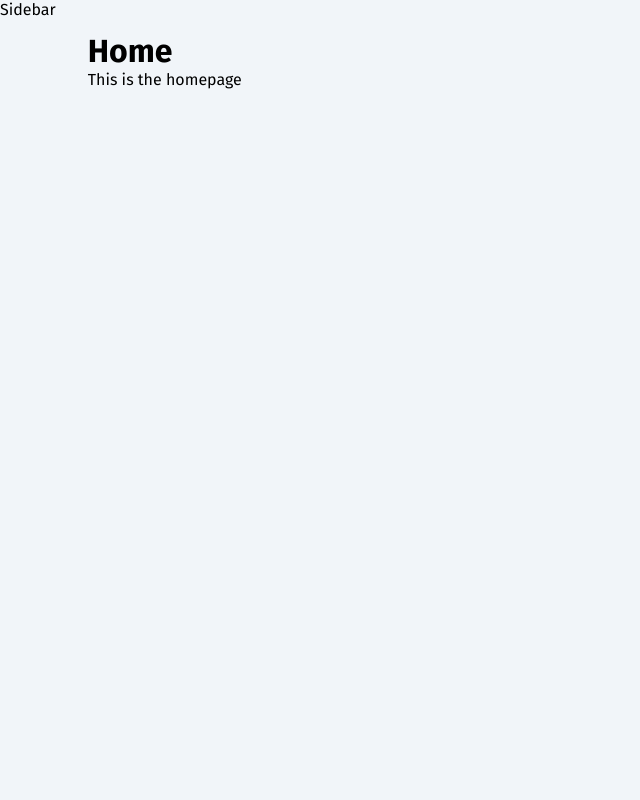
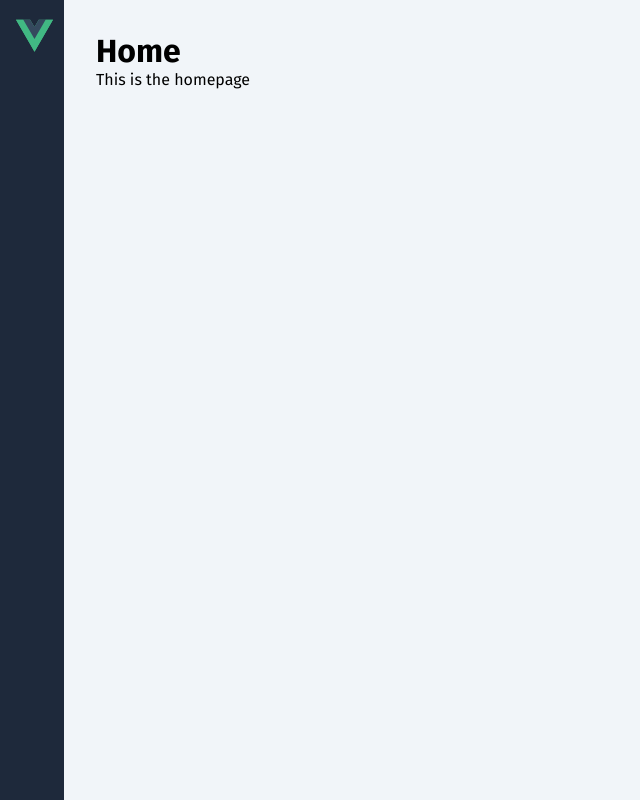
Before and after one commit to AdaN6/responsive_sidebar, a Vue app: page / in a window 1280 px wide. Shown: the whole page, without its empty margins (0-640 px from the left). Built offline with nearby package versions, Linux system fonts and the light colour scheme.

Commit message:
styled basic sidebar, added vue logo

```diff
--- a/src/App.vue
+++ b/src/App.vue
@@ -14,7 +14,6 @@ import Sidebar from "./components/Sidebar.vue"
 <style lang="scss">
 :root {
 	--primary: #4ade80;
-	--primary-alt: #22c55e;
 	--grey: #64748b;
 	--dark: #1e293b;
 	--dark-alt: #334155;
--- a/src/components/Sidebar.vue
+++ b/src/components/Sidebar.vue
@@ -1,6 +1,8 @@
 <template>
     <aside>
-        Sidebar
+        <div class="log">
+            <img src="../assets/vue.svg" alt="Vue">
+        </div>
     </aside>
 
 </template>
@@ -12,5 +14,32 @@
 </script>
 
 <style lang="scss" scoped>
+aside{
+    display: flex;
+    flex-direction: column;
+    width: calc(2rem + 32px);
+    overflow: hidden;
+    min-height: 100vh;
+    padding: 1rem;
+
+
+    background-color: var(--dark);
+    color: var(--light);
+
+    transition: 0.2s ease-out;
+
+    .logo {
+        margin-bottom: 1rem;
+
+        img{
+            width: 2rem;
+        }
+    }
+
+    @media (max-width: 768px) {
+        position: fixed;
+        z-index: 99;
+    }
+}
 
 </style>
```
